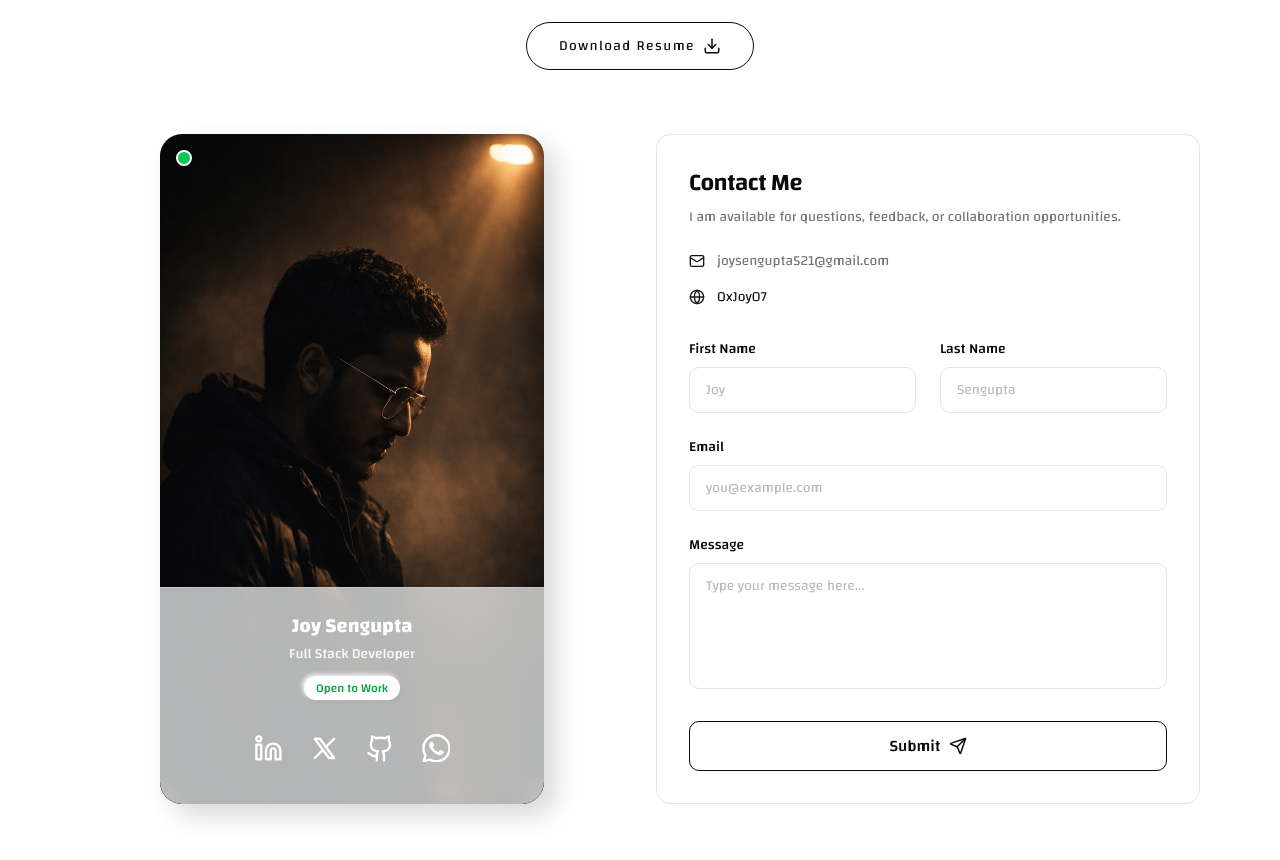
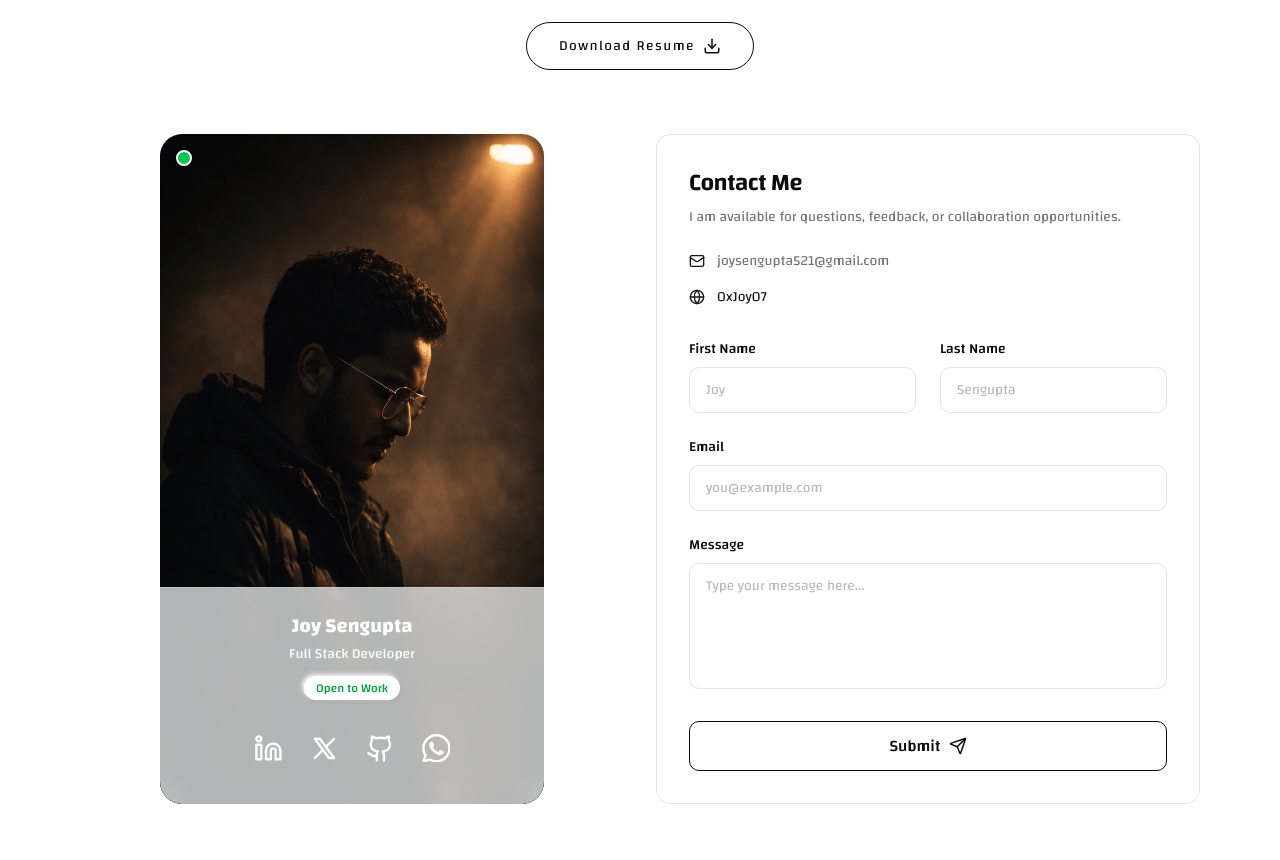
Before and after one commit to 0xJoy07/Portfolio-V3, a Next.js app: page / in a window 1280 px wide. Shown: the part 8260-9120 px from the top of the page. Built offline with nearby package versions, Linux system fonts and the light colour scheme.

Commit message:
Update info-card.tsx

```diff
--- a/src/components/ui/info-card.tsx
+++ b/src/components/ui/info-card.tsx
@@ -125,7 +125,7 @@ function ProfileCard({ name, role, status, avatar, tags = [], isVerified, social
   const mouseX = useMotionValue(Infinity);
 
   return (
-    <div className="group relative overflow-hidden rounded-3xl bg-card w-full max-w-sm h-full min-h-[400px] flex flex-col justify-end shadow-[12px_12px_24px_rgba(0,0,0,0.15),-12px_-12px_24px_rgba(255,255,255,0.9)] dark:shadow-[12px_12px_24px_rgba(0,0,0,0.3),-12px_-12px_24px_rgba(255,255,255,0.1)] transition-all duration-500 ">
+    <div className="group relative overflow-hidden rounded-3xl bg-card w-full max-w-sm h-full min-h-[400px] flex flex-col justify-end transition-all duration-500 ">
 
       {/* Background Image */}
       <img
```
